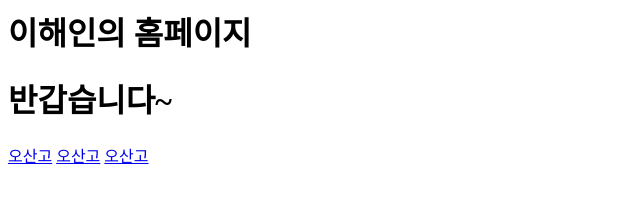
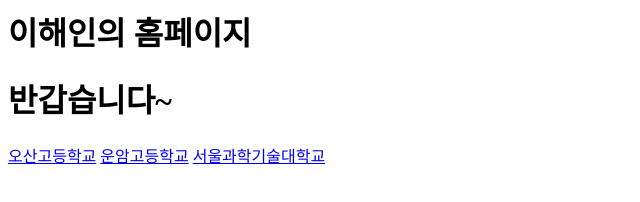
Before and after one commit to leeheain06/home, a plain HTML site: page index.html in a window 1280 px wide. Shown: the whole page, without its empty margins (0-640 px from the left). Drawn offline with Linux system fonts and the light colour scheme.

Commit message:
Update index.html

```diff
--- a/index.html
+++ b/index.html
@@ -6,8 +6,8 @@
   <body>
     <h1>이해인의 홈페이지</h1>
     <h1>반갑습니다~</h1>
-    <a href="경기도 오산시 청학로 43"> 오산고</a>
-    <a href="경기도 오산시 운천로 12"> 오산고</a>
-    <a href="서울특별시 노원구 공릉로 232"> 오산고</a>
+    <a href="경기도 오산시 청학로 43"> 오산고등학교</a>
+    <a href="경기도 오산시 운천로 12"> 운암고등학교</a>
+    <a href="서울특별시 노원구 공릉로 232"> 서울과학기술대학교</a>
   </body>
 </html>
```
